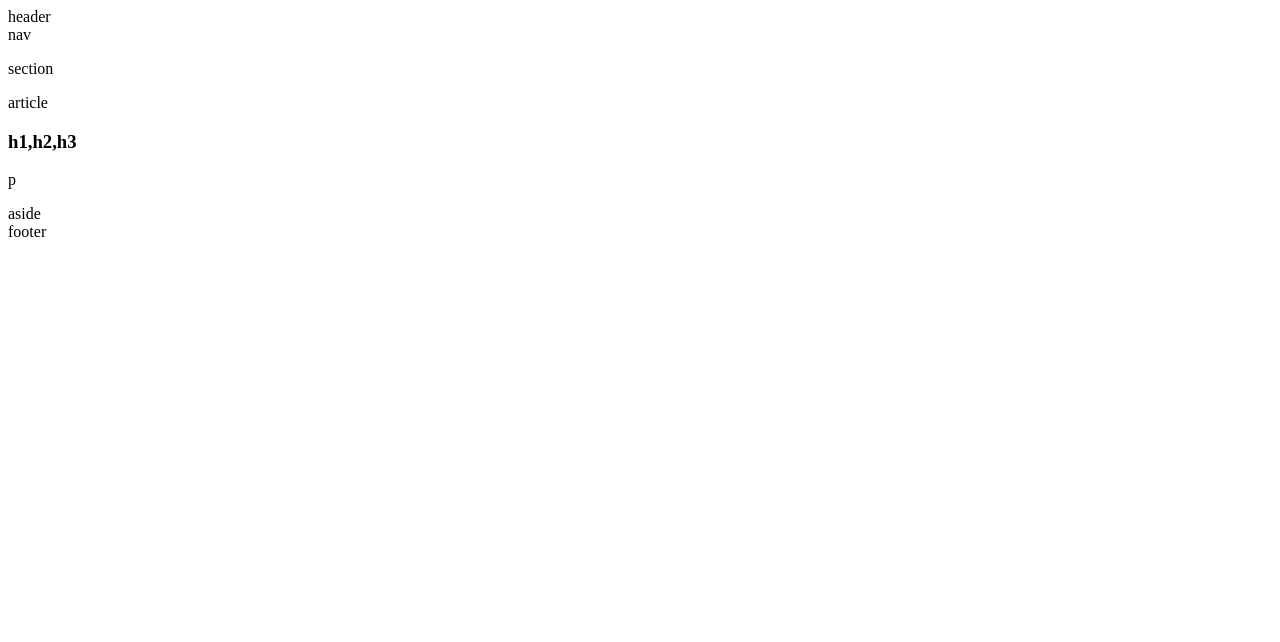
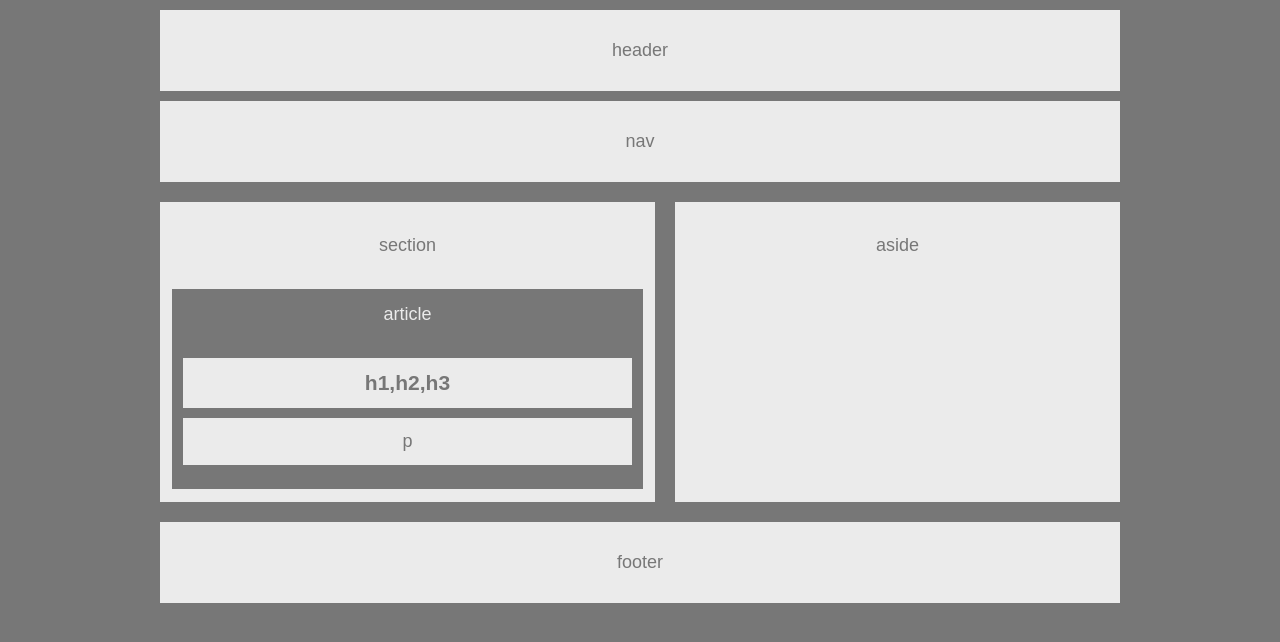
Before and after one commit to AnyaKilpatrick/HW-Wireframe, a plain HTML site: page index.html in a window 1280 px wide. Drawn offline with Linux system fonts and the light colour scheme.

Commit message:
Styled html content

```diff
--- a/index.html
+++ b/index.html
@@ -5,18 +5,29 @@
     <meta name="viewport" content="width=device-width, initial-scale=1.0">
     <meta http-equiv="X-UA-Compatible" content="ie=edge">
     <title>Wireframe</title>
+    <link rel="stylesheet" href="style.css" type="text/css">
 </head>
 <body>
-    <header>header</header>
-    <nav>nav</nav>
-    <section>
+<!-- Placing header and nav -->
+    <header class="content">header</header>
+    <nav class="content">nav</nav>
+
+<!-- Placing article inside of the "section" -->
+    <section class="content">
         <p>section</p>
-        <article>article
+        <article>
+            <p>article</p>
             <h1>h1,h2,h3</h1>
-            <p>p</p>
+            <p id="inside">p</p>
         </article>
     </section>
-    <aside>aside</aside>
-    <footer>footer</footer>
+
+<!-- "Aside" content will go aside of "Section" -->
+    <aside class="content">
+        <p>aside</p>
+    </aside>
+
+<!-- "Footer" will go separately on the bottom -->
+    <footer class="content">footer</footer>
 </body>
 </html>
--- a/style.css
+++ b/style.css
@@ -0,0 +1,74 @@
+body {
+    background-color: #777;
+    color: #777;
+    width: 960px;
+    margin: 0 auto;
+    font-family: "Arial", "Helvetica Neue", Helvetica, sans-serif;
+    font-size: 18px;
+    text-align:center;
+}
+
+.content {
+    background-color: #ebebeb;
+}
+
+header, nav, footer {
+    width:100%;
+    padding-top: 30px;
+    padding-bottom: 30px;
+    margin:0 auto;
+    margin-bottom:10px;
+    margin-top:10px;
+    text-align: center;
+}
+ nav {
+     margin-bottom:20px;
+ }
+
+section {
+    width:495px;
+    height:300px;
+    margin-right: 20px;
+    float: left;
+}
+
+aside {
+    width:445px;
+    height: 300px;
+    display: inline-block;
+}
+
+p {
+    padding: 15px;
+}
+
+article {
+    background-color:#777;
+    color: #ebebeb;
+    margin: 0 auto;
+    width:95%;
+    height:200px;
+    display: block;
+}
+
+h1 {
+    background-color: #ebebeb;
+    color: #777;
+    width: 90%;
+    margin:0 auto;
+    padding: 13px;
+    margin-bottom:10px;
+}
+
+#inside {
+    background-color: #ebebeb;
+    color: #777;
+    width: 90%;
+    margin:0 auto;
+    padding: 13px;
+}
+
+footer{
+    clear:both;
+    margin-top:20px;
+}
```
